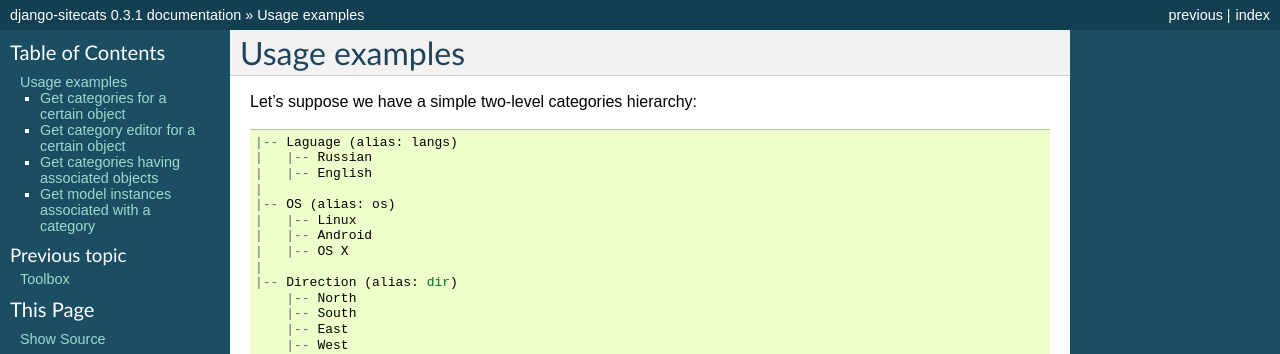
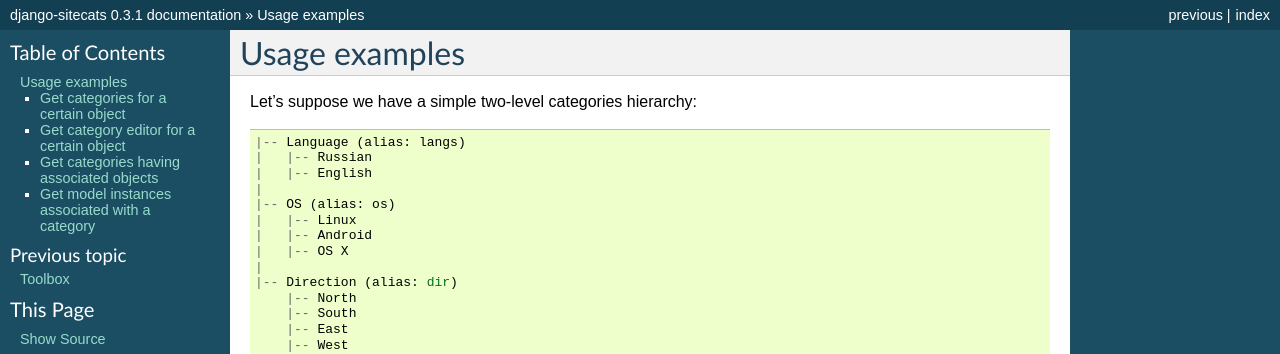
Before and after one commit to idlesign/django-sitecats, a Sphinx documentation site: the page built from docs/source/examples.rst, in a window 1280 px wide. Shown: the top 354 px of the page. Built offline with Sphinx 7.4.7, drawn with Linux system fonts in a browser that asks for light colours.

Commit message:
Update examples.rst
Laguage => Language

```diff
--- a/docs/source/examples.rst
+++ b/docs/source/examples.rst
@@ -4,7 +4,7 @@ Usage examples
 
 Let's suppose we have a simple two-level categories hierarchy::
 
-      |-- Laguage (alias: langs)
+      |-- Language (alias: langs)
       |   |-- Russian
       |   |-- English
       |
```
